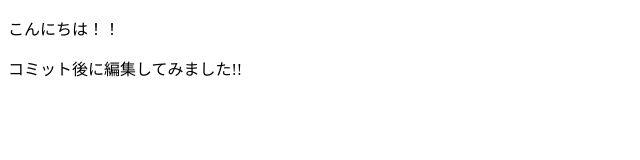
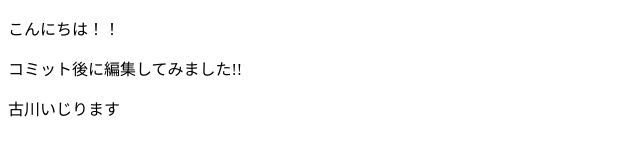
Before and after one commit to YutaroOshita/git-test, a plain HTML site: page index.html in a window 1280 px wide. Shown: the whole page, without its empty margins (0-640 px from the left). Drawn offline with Linux system fonts and the light colour scheme.

Commit message:
古川編集した

```diff
--- a/index.html
+++ b/index.html
@@ -9,5 +9,6 @@
 <body>
    <p>こんにちは！！</p>
    <p>コミット後に編集してみました!!</p>
+   <p>古川いじります</p>
 </body>
 </html>
```
